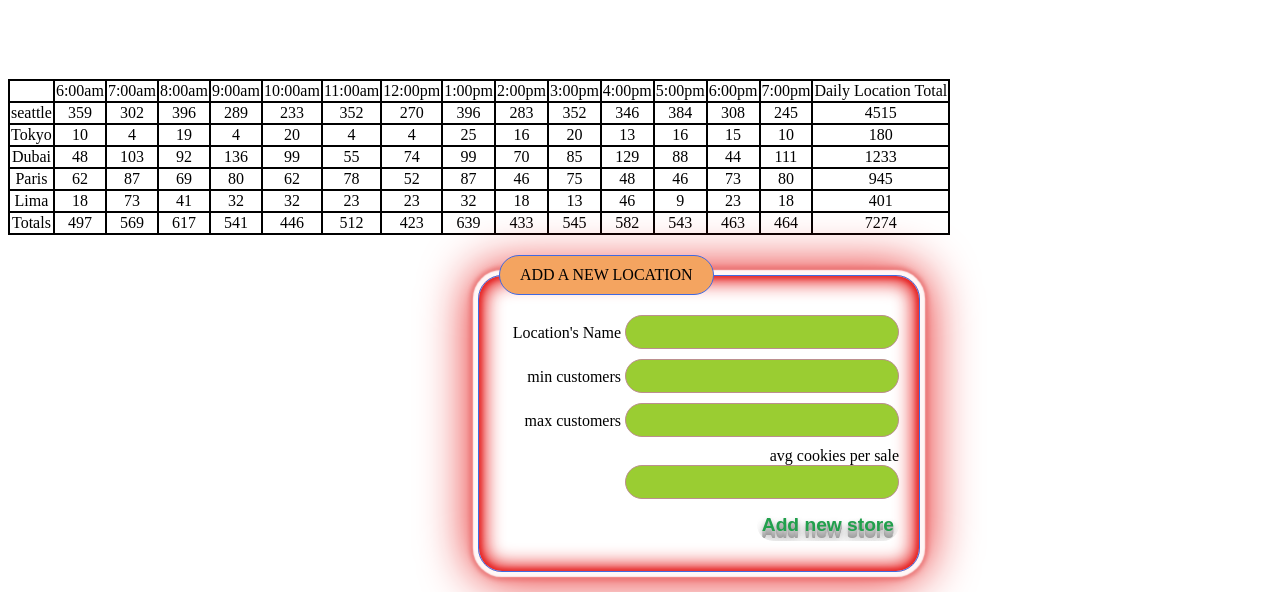
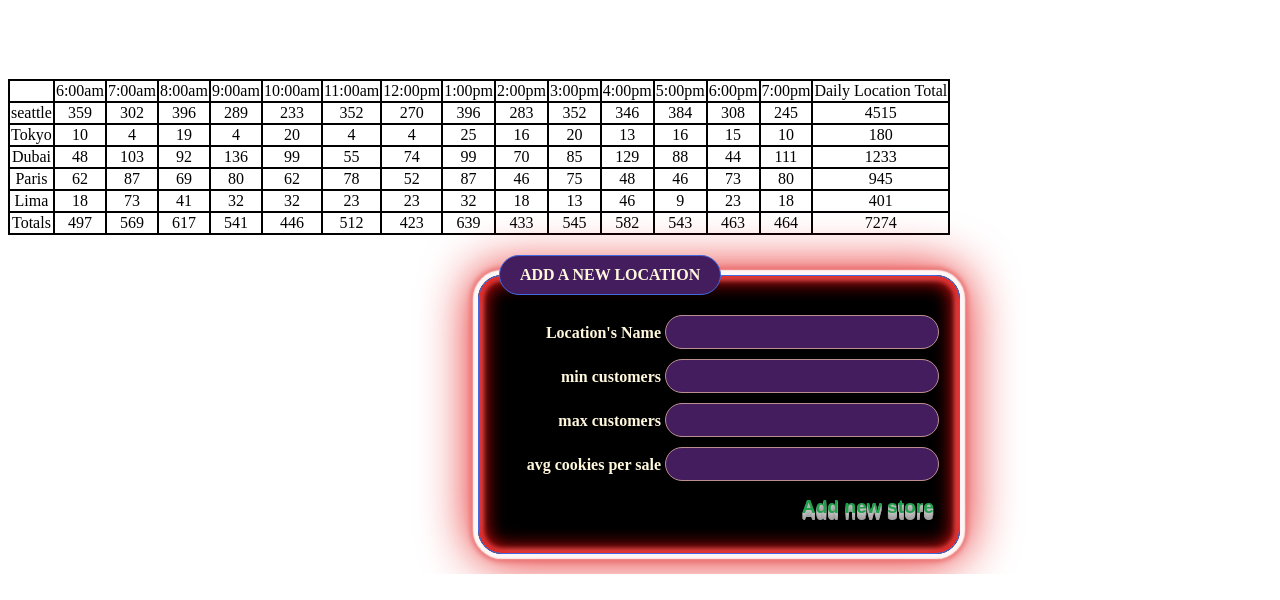
Before and after one commit to mohammad-samara/cookie-stand, a plain HTML site: page sales.html in a window 1280 px wide. Shown: the part 200-800 px from the top of the page. Drawn offline with Linux system fonts and the light colour scheme.

Commit message:
style update

```diff
--- a/css/style.css
+++ b/css/style.css
@@ -63,13 +63,16 @@ div img{
 
 fieldset{
     text-align: right;
-    width: 400px;
+    width: 440px;
     border: 1px solid royalblue;
     border-radius: 20px;
     padding: 20px;
     margin: 20px;
-position: relative;
-left: 450px;
+    position: relative;
+    left: 450px;
+    background-color: black;
+    color: cornsilk;
+    font-weight: bolder;
 
     box-shadow:
     0 0 0.1vw  0.4vw #fff7f7,
@@ -82,7 +85,7 @@ left: 450px;
     border-radius: 1.5rem;
 }
 legend{
-    background-color: sandybrown;
+    background-color: rgb(68, 29, 94);
     border: 1px solid royalblue;
     border-radius: 20px;
     padding: 10px 20px;
@@ -91,13 +94,13 @@ legend{
 }
 input{
     font-size: 120%;
-    color: rgb(50, 196, 196);
     font-weight: bolder;
-    background-color: yellowgreen;
+    background-color: rgb(68, 29, 94);
     border: 1px solid rosybrown;
     border-radius: 20px;
     padding: 5px;
     margin-bottom: 10px;
+    color: white
 }
 #submit1{
     border: none;
```
